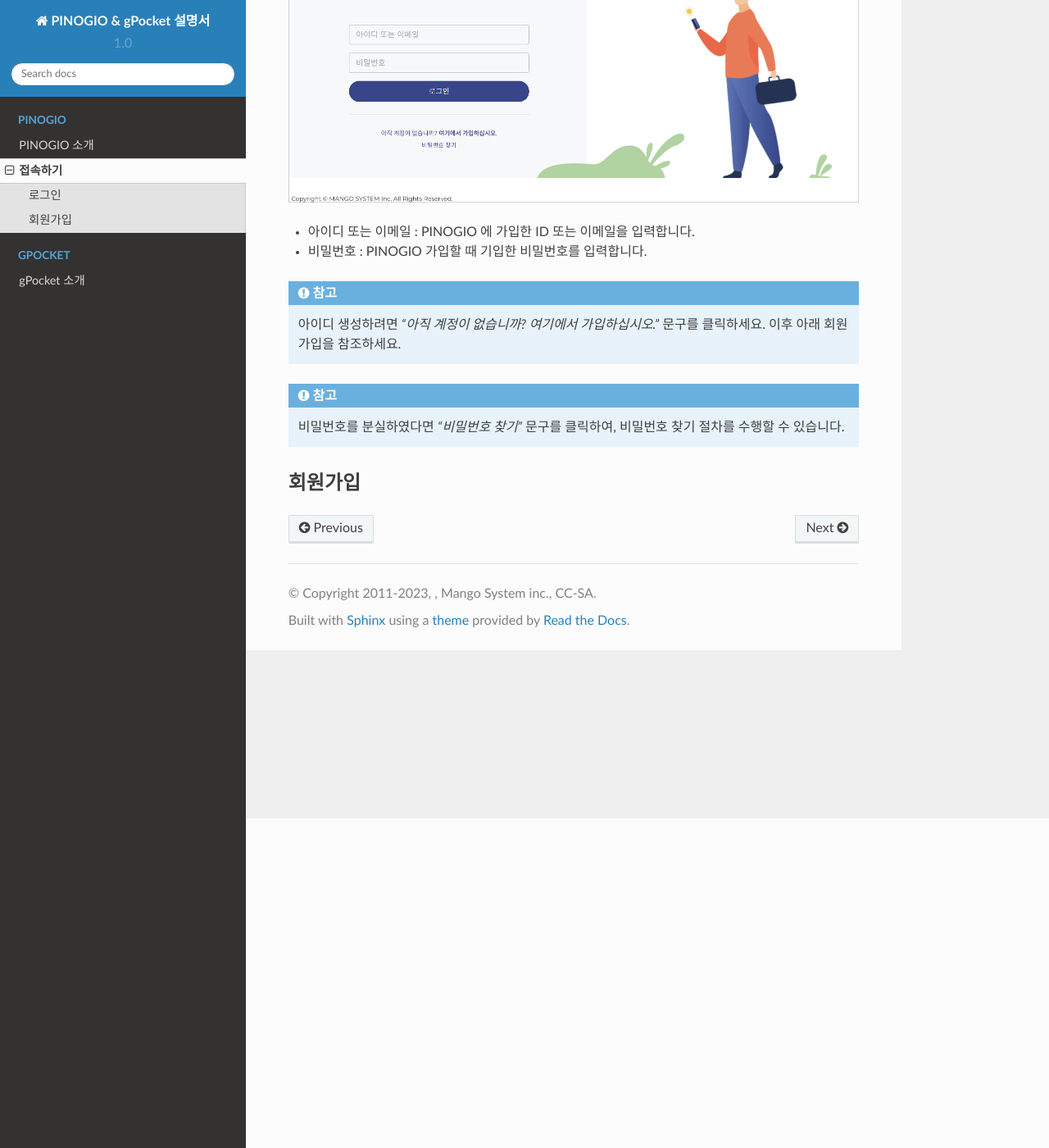
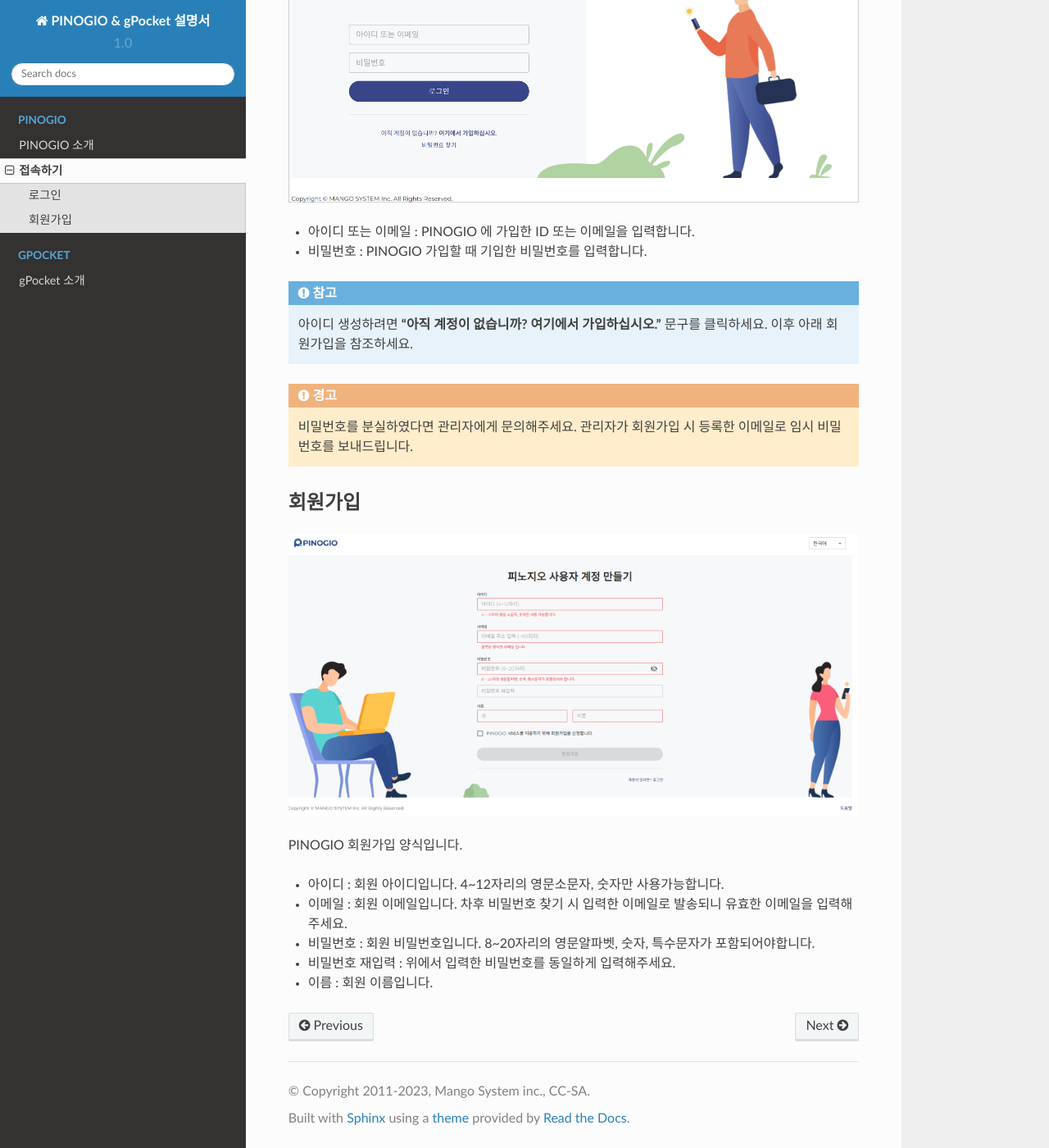
Before and after one commit to mangosystem/pinogio_gpocket_docs, a Sphinx documentation site: the page built from source/pinogio/login/index.rst, in a window 1280 px wide and 1400 px high, scrolled down 402 px. Shown: the whole window at 82% size. Built offline with Sphinx 7.4.7 and the Read the Docs theme 2.0.0, drawn with Linux system fonts in a browser that asks for light colours; formulas are drawn with MathJax 3.

Commit message:
회원가입 입력

```diff
--- a/source/conf.py
+++ b/source/conf.py
@@ -4,8 +4,8 @@
 sys.path.append(os.path.abspath('..'))
 import sphinx_rtd_theme
 project = 'PINOGIO & gPocket 설명서'
-copyright = '2011-2023, , Mango System inc., CC-SA'
-author = 'Mango System inc'
+copyright = '2011-2023,  Mango System inc., CC-SA'
+author = 'Mango System inc.'
 version = '1.0'
 release = '1.0'
 extensions = [
--- a/source/index.rst
+++ b/source/index.rst
@@ -34,6 +34,7 @@
 
 
 
+
 .. toctree::
     :caption:  gPocket
     :maxdepth: 3
--- a/source/pinogio/login/index.rst
+++ b/source/pinogio/login/index.rst
@@ -14,11 +14,25 @@
 
 
 .. note::
-        아이디 생성하려면 *"아직 계정이 없습니까? 여기에서 가입하십시오."* 문구를 클릭하세요.
+        아이디 생성하려면 **"아직 계정이 없습니까? 여기에서 가입하십시오."** 문구를 클릭하세요.
         이후 아래 회원가입을 참조하세요.
 
-.. note::
-    비밀번호를 분실하였다면 *"비밀번호 찾기"* 문구를 클릭하여, 비밀번호 찾기 절차를 수행할 수 있습니다.
+.. warning::
+    .. 비밀번호를 분실하였다면
+    .. **"비밀번호 찾기"**
+    .. 문구를 클릭하여, 비밀번호 찾기 절차를 수행할 수 있습니다.
+
+    비밀번호를 분실하였다면 관리자에게 문의해주세요. 관리자가 회원가입 시 등록한 이메일로 임시 비밀번호를 보내드립니다.
 
 회원가입
 -----------------------------
+.. image:: images/createAccount.png
+    :alt: PINOGIO 회원가입 화면
+
+PINOGIO 회원가입 양식입니다.
+
+- 아이디 : 회원 아이디입니다. 4~12자리의 영문소문자, 숫자만 사용가능합니다.
+- 이메일 : 회원 이메일입니다. 차후 비밀번호 찾기 시 입력한 이메일로 발송되니 유효한 이메일을 입력해주세요.
+- 비밀번호 : 회원 비밀번호입니다. 8~20자리의 영문알파벳, 숫자, 특수문자가 포함되어야합니다.
+- 비밀번호 재입력 : 위에서 입력한 비밀번호를 동일하게 입력해주세요.
+- 이름 : 회원 이름입니다.
```
Also changed, not shown: source/pinogio/login/images/createAccount.png (added), 15 other files.
